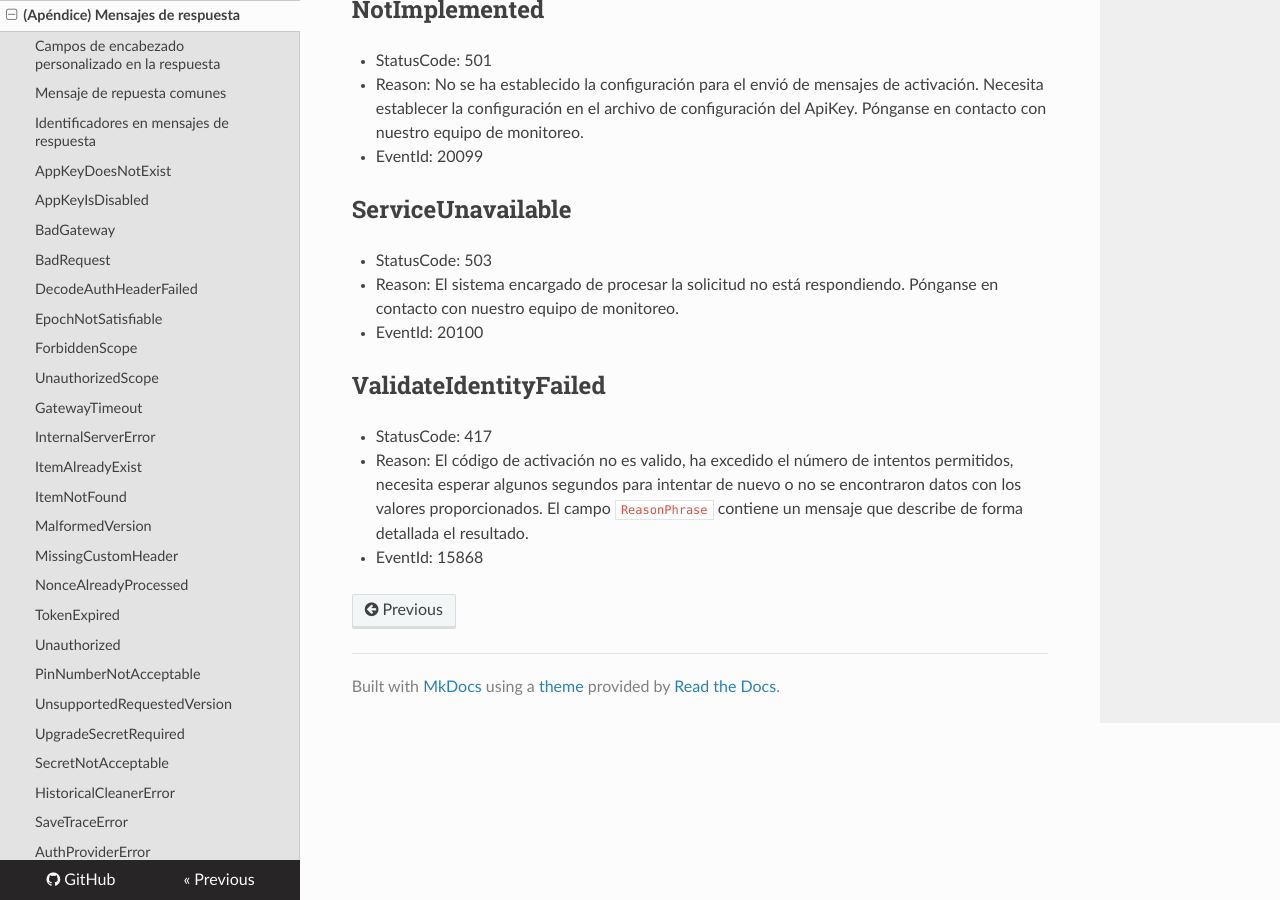
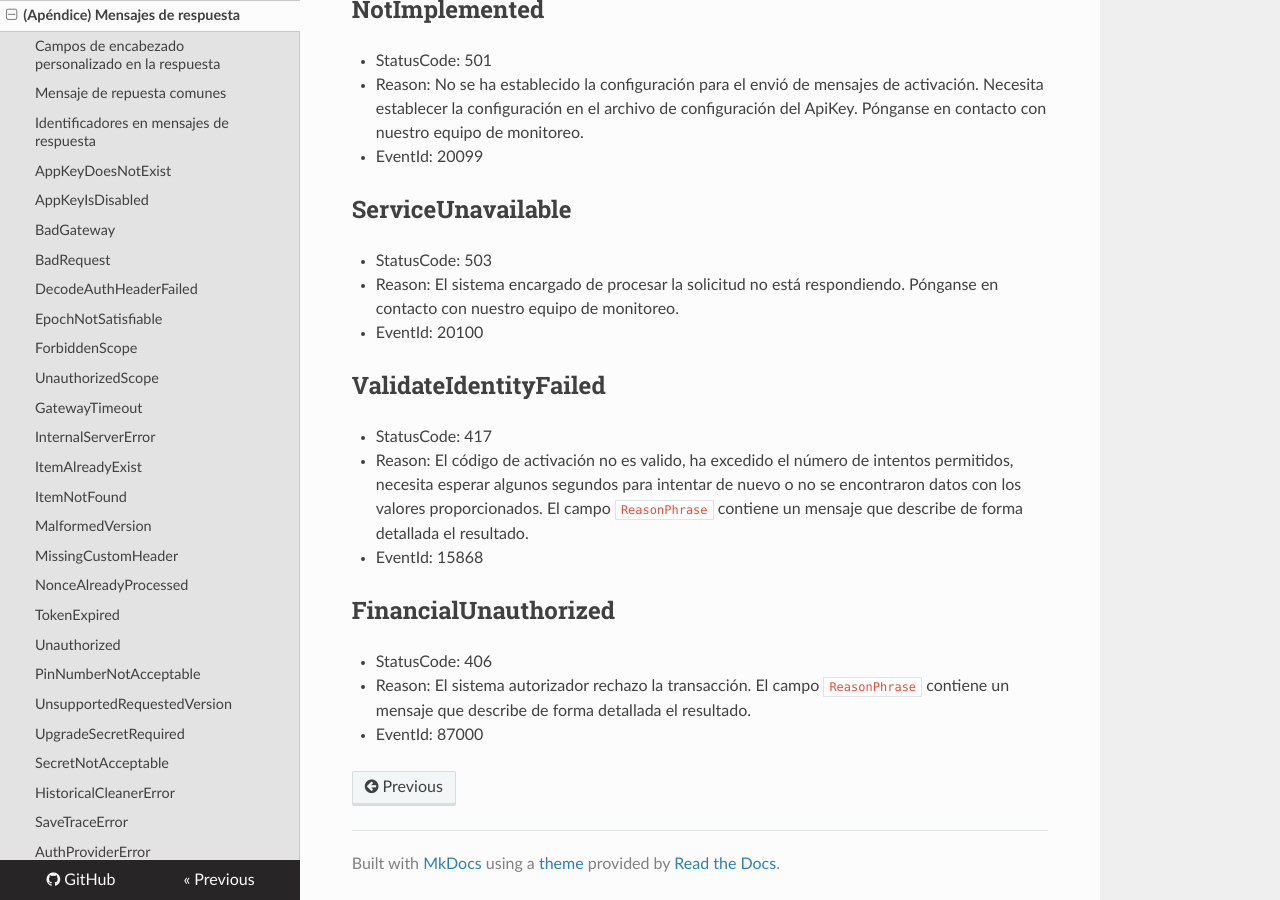
Before and after one commit to menchi2000/Aspen, an MkDocs documentation site: the page built from docs/Responses.md, in a window 1280 px wide and 900 px high, scrolled down 5731 px. Built offline with MkDocs 1.6.1, drawn with Linux system fonts in a browser that asks for light colours; nearby versions of some CDN libraries; old or Windows-style settings are respelled for this version of MkDocs.

Commit message:
Update Responses.md
Documentación de FinancialUnauthorized

```diff
--- a/docs/Responses.md
+++ b/docs/Responses.md
@@ -193,3 +193,8 @@ La cabecera personalizada de respuesta `X-PRO-Response-Help` puede contener algu
 - StatusCode: 417
 - Reason: El código de activación no es valido, ha excedido el número de intentos permitidos, necesita esperar algunos segundos para intentar de nuevo o no se encontraron datos con los valores proporcionados. El campo `ReasonPhrase` contiene un mensaje que describe de forma detallada el resultado.
 - EventId: 15868
+
+## FinancialUnauthorized
+- StatusCode: 406
+- Reason: El sistema autorizador rechazo la transacción. El campo `ReasonPhrase` contiene un mensaje que describe de forma detallada el resultado.
+- EventId: 87000
```
